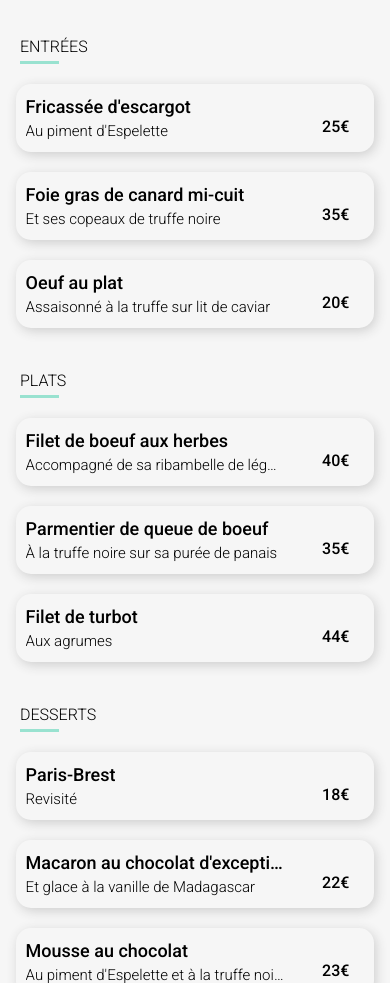
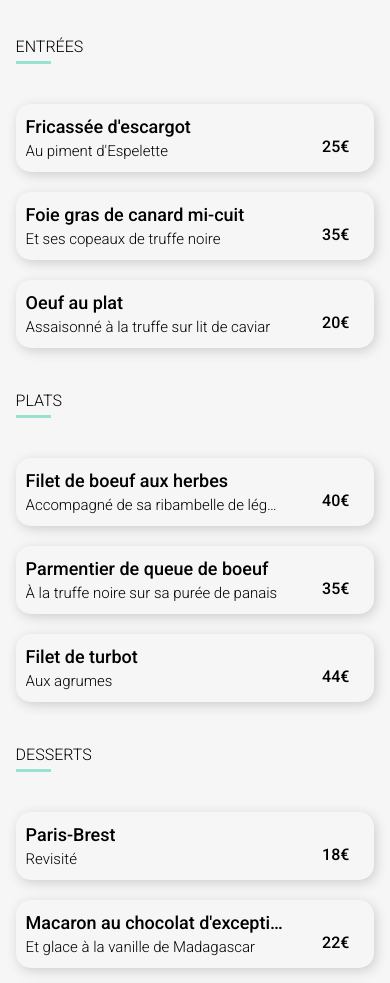
Before and after one commit to davicoll/Openclassrooms-project-3, a plain HTML site: page menus/index_m1.html in a window 390 px wide. Shown: the part 360-1343 px from the top of the page. Drawn offline with Linux system fonts and the light colour scheme; a web font is replaced by a local one.

Commit message:
responsive almost finished

```diff
--- a/menus/index_m1.html
+++ b/menus/index_m1.html
@@ -10,7 +10,7 @@
     <body>
         <header>
             <div class="banner-menu">
-                <a href="index.html"><i class="fa-solid fa-arrow-left fa-lg"></i></a>
+                <a href="../index.html"><i class="fa-solid fa-arrow-left fa-lg"></i></a>
                 <h1>ohmyfood</h1>
             </div>
             <div class="banner-photo">
@@ -28,10 +28,13 @@
 
             <div class="menu-epd">
 
-                <h2>ENTRÉES</h2>
-
                 <div class="menu-cards">
 
+                    <div class="menu-cards-title">
+                        <h2>ENTRÉES</h2>
+                    </div>
+
+                    <a href="#" title="Fricassée d'escargot">
                         <div class="menu-cards-item">
                             <div class="menu-cards-item-text">
                                 <p>Fricassée d'escargot</p>
@@ -42,7 +45,9 @@
                             </div>
                             <div class="menu-cards-item-check"><i class="fa-solid fa-check"></i></div>
                         </div>
+                    </a>
 
+                    <a href="#" title="Foie gras de canard mi-cuit">
                         <div class="menu-cards-item">
                             <div class="menu-cards-item-text">
                                 <p>Foie gras de canard mi-cuit</p>
@@ -53,7 +58,9 @@
                             </div>
                             <div class="menu-cards-item-check"><i class="fa-solid fa-check"></i></div>
                         </div>
+                    </a>
 
+                    <a href="#" title="Oeuf au plat">
                         <div class="menu-cards-item">
                             <div class="menu-cards-item-text">
                                 <p>Oeuf au plat</p>
@@ -64,15 +71,20 @@
                             </div>
                             <div class="menu-cards-item-check"><i class="fa-solid fa-check"></i></div>
                         </div>
+                    </a>
                  </div>
 
                     <!--PLATS------------------------>
 
-                    <h2>PLATS</h2>
-
                     <div class="menu-cards">
 
+                        <div class="menu-cards-title">
+                            <h2>PLATS</h2>
+                        </div>
+
+                        <a href="#" title="Filet de boeuf aux herbes">
                             <div class="menu-cards-item">
+
                                 <div class="menu-cards-item-text">
                                     <p>Filet de boeuf aux herbes</p>
                                     <p>Accompagné de sa ribambelle de légumes</p>
@@ -81,8 +93,11 @@
                                     <p>40€</p>
                                 </div>
                                 <div class="menu-cards-item-check"><i class="fa-solid fa-check"></i></div>
+
                             </div>
+                        </a>
 
+                        <a href="#" title="Parmentier de queue de boeuf">
                             <div class="menu-cards-item">
                                 <div class="menu-cards-item-text">
                                     <p>Parmentier de queue de boeuf</p>
@@ -93,7 +108,9 @@
                                 </div>
                                 <div class="menu-cards-item-check"><i class="fa-solid fa-check"></i></div>
                             </div>
+                        </a>
 
+                        <a href="#" title="Filet de turbot">
                             <div class="menu-cards-item">
                                 <div class="menu-cards-item-text">
                                     <p>Filet de turbot</p>
@@ -104,14 +121,18 @@
                                 </div>
                                 <div class="menu-cards-item-check"><i class="fa-solid fa-check"></i></div>
                             </div>
+                        </a>
                     </div>
 
                        <!--DESSERTS----------------------------->
 
-                        <h2>DESSERTS</h2>
-
                         <div class="menu-cards">
 
+                            <div class="menu-cards-title">
+                                <h2>DESSERTS</h2>
+                            </div>
+
+                            <a href="#" title="Paris-Brest">
                                 <div class="menu-cards-item">
                                     <div class="menu-cards-item-text">
                                         <p>Paris-Brest</p>
@@ -122,7 +143,9 @@
                                     </div>
                                     <div class="menu-cards-item-check"><i class="fa-solid fa-check"></i></div>
                                 </div>
+                            </a>
 
+                            <a href="#" title="Macaron au chocolat d'exception">
                                 <div class="menu-cards-item">
                                     <div class="menu-cards-item-text">
                                         <p>Macaron au chocolat d'exception</p>
@@ -133,7 +156,9 @@
                                     </div>
                                     <div class="menu-cards-item-check"><i class="fa-solid fa-check"></i></div>
                                 </div>
+                            </a>
 
+                            <a href="#" title="Mousse au chocolat">
                                 <div class="menu-cards-item">
                                     <div class="menu-cards-item-text">
                                         <p>Mousse au chocolat</p>
@@ -144,6 +169,7 @@
                                     </div>
                                     <div class="menu-cards-item-check"><i class="fa-solid fa-check"></i></div>
                                 </div>
+                            </a>
                     </div>
 
                     <button class="button button-menu" type="submit" name="commander" id="commander">Commander</button>
--- a/style/_element-menu.scss
+++ b/style/_element-menu.scss
@@ -21,8 +21,12 @@
     img{
     object-fit: cover;
     max-width: 100%;
-    min-height: 250px;
+    min-height: 230px;
     margin-bottom: 0px;
+    }
+
+    @include breakpoint($tablet){
+        max-height: 200px;
     }
 }
 
@@ -38,6 +42,7 @@
     flex-direction: row;
     justify-content: space-between;
     align-items: center;
+    gap: 20px;
     padding: 5px 40px 5px 15px;
         h2{
         font-family: "shrikhand";
@@ -49,16 +54,7 @@
     display: flex;
     flex-direction: column;
     align-items: center;
-        h2{
-        font-size:$md;
-        align-self: flex-start;
-        margin-left: 20px;
-        margin-bottom: 20px;
-        border-bottom: 3px solid $tertiary;
-        padding-bottom: 5px;
-        text-overflow: visible;
-        width: 10%;
-        }
+
     }
 
     &-cards{
@@ -68,6 +64,40 @@
     gap: 20px;
     width: 92%;
     margin-bottom: 30px;
+
+    @include breakpoint($desktop){
+        flex-direction: row;
+        flex-wrap: wrap;
+        justify-content: space-between;
+        width: 95%;
+    a{
+    @include breakpoint($desktop){
+        width: 31%;
+    }
+    }
+    }
+        &-title{
+        @include breakpoint($desktop){
+        min-width: 100%;
+        }
+
+        }
+
+
+        h2{
+        font-size:$md;
+        margin-bottom: 20px;
+        border-bottom: 3px solid $tertiary;
+        padding-bottom: 5px;
+        text-overflow: visible;
+        width: 10%;
+
+        @include breakpoint($desktop){
+            width: 5%;
+        }
+
+        }
+
         &-item{
         @extend %menu-card;
         display: flex;
@@ -76,6 +106,13 @@
         align-items: flex-end;
         padding: 0px 25px 0px 10px;
         width: 100%;
+
+        @include breakpoint($desktop){
+            min-width: 100%;
+
+        }
+
+
             &-text{
                 max-width: 80%;
                 p{
@@ -129,4 +166,8 @@
  .button-menu{
     margin: 30px auto 70px auto;
     min-width: 50%;
+
+    @include breakpoint ($desktop){
+        min-width: 30%;
+    }
  }
--- a/style/_elements.scss
+++ b/style/_elements.scss
@@ -63,12 +63,20 @@ footer{
     display: flex;
     flex-direction:column;
     gap: 10px;
+
     @include breakpoint ($tablet) {
         flex-direction: row;
         flex-wrap: wrap;
         justify-content: stretch;
         align-items: center;
         padding-left: 80px;
+    }
+
+    @include breakpoint ($desktop){
+        justify-content: space-between;
+        padding-right: 80px;
+        padding-left: 60px;
+
     }
 
 
@@ -90,6 +98,9 @@ footer{
         @include breakpoint($tablet){
             font-size: $lg;
         }
+        @include breakpoint($desktop){
+            max-width: 20%;
+        }
 
 
     }
@@ -99,13 +110,15 @@ footer{
         justify-content: flex-start;
         align-items: center;
         gap: 10px;
+    }
 
-
-    }
 
 }
 .footer-item-x{
     @include breakpoint ($tablet){
         min-width: 50%;
     }
+    @include breakpoint ($desktop){
+        min-width: 10%;
+    }
 }
```
Also changed, not shown: style/style.css, 1 other file. Lines whose indentation alone changed are shown as unchanged.
